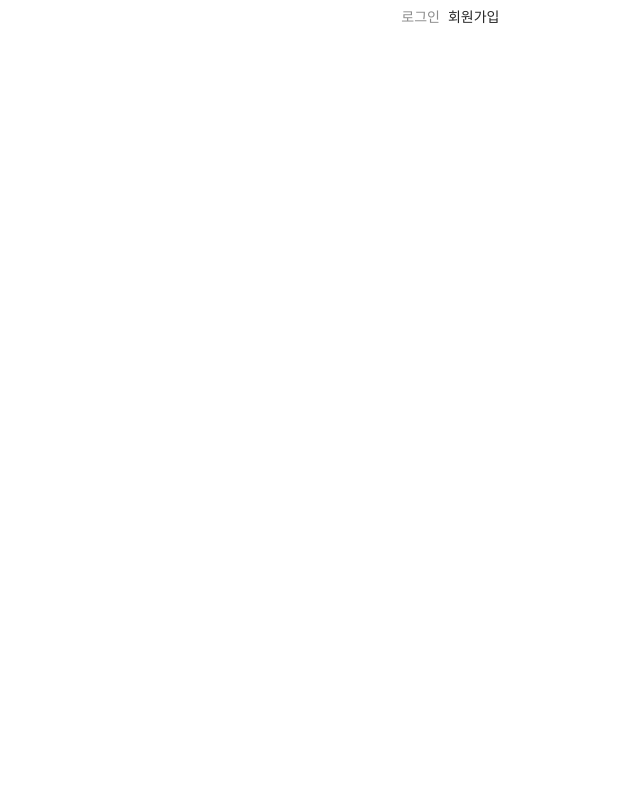
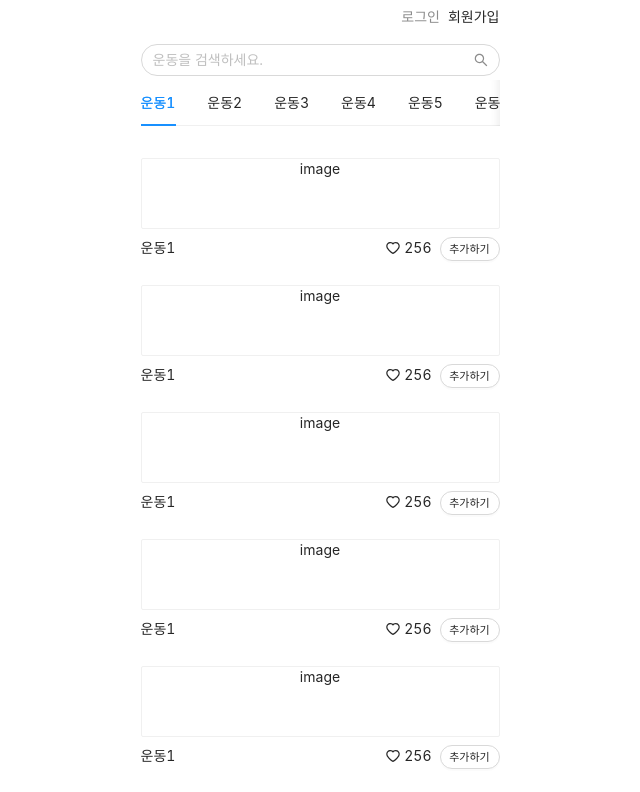
Before and after one commit to mystyle2006/bapeul-client, a React (Create React App) app: page /exercise in a window 1280 px wide. Shown: the top 792 px of the page, without its empty margins (320-960 px from the left). Built offline with nearby package versions, Linux system fonts and the light colour scheme.

Commit message:
Adding Exercise Page

```diff
--- a/src/App.js
+++ b/src/App.js
@@ -7,6 +7,8 @@ import 'antd/dist/antd.css';
 import { Breadcrumb } from 'antd';
 
 import Home from './pages/home/Home';
+import Exercise from "./pages/exercise/Exercise";
+
 import './App.scss';
 
 function App() {
@@ -24,6 +26,9 @@ function App() {
             <Route exact path="/">
               <Home />
             </Route>
+            <Route path="/exercise">
+              <Exercise />
+            </Route>
           </Switch>
         </Router>
       </div>
--- /dev/null
+++ b/src/components/Like/index.js
@@ -0,0 +1,15 @@
+import React from 'react';
+import {HeartOutlined} from "@ant-design/icons";
+
+import './index.scss';
+
+const Like = () => {
+  return (
+    <div className="like-section">
+      <HeartOutlined />
+      <span className="like-count">256</span>
+    </div>
+  );
+};
+
+export default Like;
--- /dev/null
+++ b/src/components/Like/index.scss
@@ -0,0 +1,6 @@
+.like-section {
+
+  .like-count {
+    margin-left: .25rem;
+  }
+}
--- /dev/null
+++ b/src/components/bapeul-card/index.js
@@ -0,0 +1,31 @@
+import React from 'react';
+import { Button, Card } from "antd";
+import Like from '../Like';
+
+import './index.scss';
+
+const BapeulCard = () => {
+  return (
+    <div className="bapeul-card-container">
+      <Card
+        className="card"
+        cover={<center>image</center>}
+      />
+      <div className="card-description">
+        <div>
+          운동1
+        </div>
+        <div className="right-section">
+          <Like />
+          <div className="button-section">
+            <Button>
+              추가하기
+            </Button>
+          </div>
+        </div>
+      </div>
+    </div>
+  );
+};
+
+export default BapeulCard;
--- /dev/null
+++ b/src/components/bapeul-card/index.scss
@@ -0,0 +1,29 @@
+.bapeul-card-container {
+  .ant-card {
+
+  }
+
+  .card-description {
+    margin-top: .5rem;
+    display: flex;
+    justify-content: space-between;
+
+    .right-section {
+      display: flex;
+      justify-content: space-between;
+
+      .button-section {
+        margin-left: .5rem;
+
+        .ant-btn {
+          width: 60px;
+          border-radius: 50px;
+          height: 24px;
+          font-size: 11px;
+          line-height: 12px;
+          padding: 0;
+        }
+      }
+    }
+  }
+}
--- /dev/null
+++ b/src/pages/exercise/Exercise.js
@@ -0,0 +1,50 @@
+import React from 'react';
+import { Input, Tabs } from 'antd';
+import { SearchOutlined } from '@ant-design/icons';
+import BapeulCard from '../../components/bapeul-card';
+
+import './exercise.scss';
+
+const { TabPane } = Tabs;
+
+const Exercise = () => {
+  return (
+    <div className="exercise-container">
+      <div className="search-wrapper">
+        <Input
+          placeholder="운동을 검색하세요."
+          suffix={
+            <SearchOutlined
+              style={{ color: 'rgba(0,0,0,.45)' }}
+              onClick={() => alert('search')}
+            />
+          }
+        />
+      </div>
+      <div className="tabs-wrapper">
+        <Tabs>
+          <TabPane tab="운동1" key="운동1" />
+          <TabPane tab="운동2" key="운동2" />
+          <TabPane tab="운동3" key="운동3" />
+          <TabPane tab="운동4" key="운동4" />
+          <TabPane tab="운동5" key="운동5" />
+          <TabPane tab="운동6" key="운동6" />
+        </Tabs>
+      </div>
+
+      <div className="card-wrapper">
+        <BapeulCard />
+        <BapeulCard />
+        <BapeulCard />
+        <BapeulCard />
+        <BapeulCard />
+        <BapeulCard />
+        <BapeulCard />
+        <BapeulCard />
+        <BapeulCard />
+      </div>
+    </div>
+  );
+};
+
+export default Exercise;
--- /dev/null
+++ b/src/pages/exercise/exercise.scss
@@ -0,0 +1,28 @@
+.exercise-container {
+
+  .search-wrapper {
+    margin-top: 1rem;
+    padding: 0 .5rem;
+
+    .ant-input-affix-wrapper {
+      border-radius: 50px;
+    }
+  }
+
+  .tabs-wrapper {
+    margin-top: .25rem;
+    padding: 0 .5rem;
+    .ant-tabs-nav-operations {
+      display: none;
+    }
+  }
+
+  .card-wrapper {
+    padding: 0 .5rem;
+    margin-top: 1rem;
+
+    .bapeul-card-container + .bapeul-card-container {
+      margin-top: 1.5rem;
+    }
+  }
+}
--- a/src/pages/home/Home.js
+++ b/src/pages/home/Home.js
@@ -1,8 +1,10 @@
 import React from 'react';
 import { Button } from "antd";
+import { useHistory } from 'react-router-dom';
 import './home.scss';
 
 const Home = () => {
+  const history = useHistory();
   return (
     <div className="home-container">
       <p className="main-title">
@@ -13,7 +15,7 @@ const Home = () => {
         효율적으로 관리해보세요.
       </p>
       <p className="button-wrapper">
-        <Button>
+        <Button onClick={() => history.push('/exercise')}>
           지금 시작하기
         </Button>
       </p>
```
